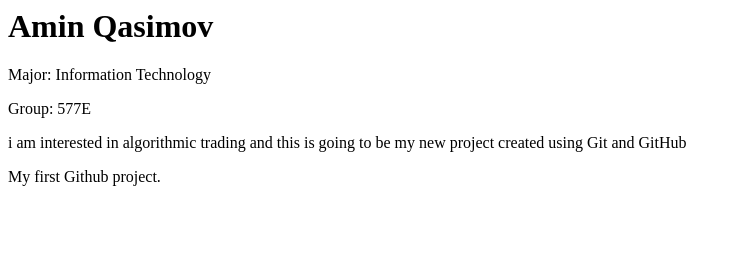
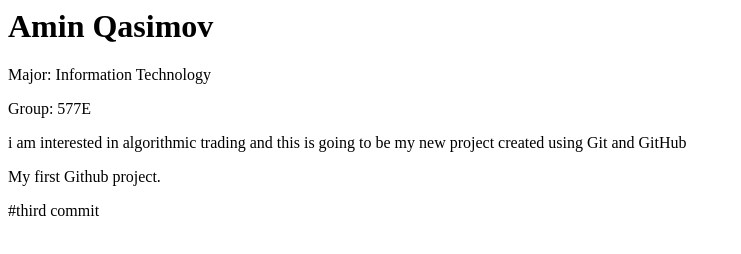
Before and after one commit to levoid17/first-git-project, a plain HTML site: page index.htm in a window 1280 px wide. Shown: the whole page, without its empty margins (0-741 px from the left). Drawn offline with Linux system fonts and the light colour scheme.

Commit message:
third commit

```diff
--- a/index.htm
+++ b/index.htm
@@ -3,3 +3,4 @@
 <p>Group: 577E</p>
 <p>i am interested in algorithmic trading and this is going to be my new project created using Git and GitHub</p>
 <p>My first Github project.</p>
+<p>#third commit</p>
```
